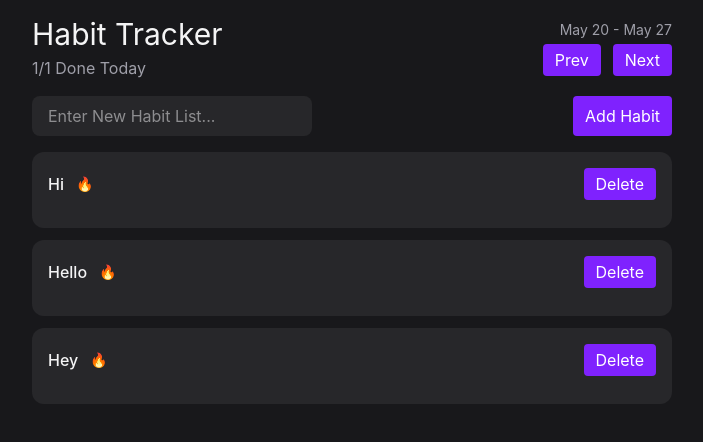
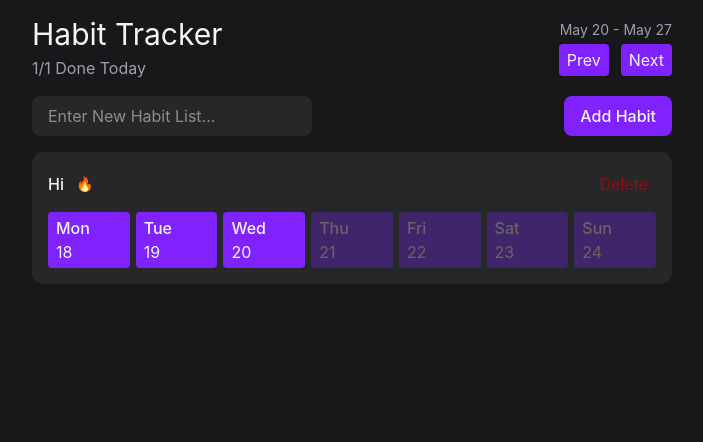
Before and after one commit to Ahsan-SWE/Todo-Habit-Tracker, a React (Vite) app: page / in a window 1280 px wide. Shown: the top 442 px of the page, without its empty margins (288-991 px from the left). Built offline with nearby package versions, Linux system fonts and the light colour scheme.

Commit message:
Habit listing done

```diff
--- a/package.json
+++ b/package.json
@@ -14,6 +14,7 @@
     "date-fns": "^4.2.1",
     "react": "^19.2.6",
     "react-dom": "^19.2.6",
+    "tailwind-merge": "^3.6.0",
     "tailwindcss": "^4.3.0"
   },
   "devDependencies": {
--- a/src/components/Button.tsx
+++ b/src/components/Button.tsx
@@ -1,14 +1,50 @@
-import type { ReactNode } from "react";
+import type { ComponentProps } from "react";
+import { twMerge } from "tailwind-merge";
+
+type variant = "primary" | "secondary" | "ghost-destructive";
+
 
 
 type ButtonProps = {
-  children: ReactNode;
-};
+  variant?: variant;
 
-export function Button({ children }: ButtonProps) {
+} & ComponentProps<"button">;
+
+export function Button({ variant = "primary", className, ...props }: ButtonProps) {
   return (
-    <button className="bg-violet-600 hover:bg-violet-500 transition-colors text-white px-3 py-1 rounded">
-      {children}
-    </button>
+    <button
+
+
+      {...props}
+      className={twMerge(getVariantStyles(variant), "transition-colors rounded px-2 py-1 disabled:opacity-30 disabled:cursor-not-allowed", className)}
+    />
+
   );
 }
+
+
+
+
+
+
+
+
+
+
+
+
+
+
+
+function getVariantStyles(variant: variant) {
+  switch (variant) {
+    case "primary":
+      return "bg-violet-600 hover:bg-violet-500";
+    case "secondary":
+      return "bg-zinc-700 hover:bg-zinc-600 text-zinc-400";
+    case "ghost-destructive":
+      return "hover:bg-red-800 text-red-800 hover:text-red-200";
+    default:
+      throw new Error(`Invalid variant: ${variant satisfies never}`);
+  }
+}
--- a/src/components/HabitForm.tsx
+++ b/src/components/HabitForm.tsx
@@ -8,7 +8,7 @@
   <form className="flex gap-2 justify-between">
     <input className="flex gap-2 rounded-lg bg-zinc-800 px-4 py-2 outline-none focus-visible:ring-2 focus-visible:ring-violet-500 "
     placeholder="Enter New Habit List..."/>
-    <Button>Add Habit</Button>
+    <Button className="rounded-lg px-4 py-2 font-medium">Add Habit</Button>
   </form>
 
   )
--- a/src/components/HabitList.tsx
+++ b/src/components/HabitList.tsx
@@ -1,17 +1,11 @@
 import { Button } from "./Button";
-import { startOfWeek } from "date-fns"
+import { eachDayOfInterval, endOfWeek, format, isFuture, startOfWeek } from "date-fns"
 
 export function HabitList() {
 
     const habits = [
         { id: 1, name: "Hi" },
-        { id: 2, name: "Hello" },
-        { id: 3, name: "Hey" },
-
     ];
-
-
-
     if (habits.length === 0) {
         return (
             <div className="text-center text-zinc-400 py-10">
@@ -19,9 +13,6 @@
             </div>
         )
     }
-
-
-
 
 return (
   <div className="flex flex-col gap-3">
@@ -32,12 +23,12 @@
 )
 }
 
-
-
 function HabitItem({ habit }: HabitItemProps) {
 
-
-
+  const visibleDates = eachDayOfInterval({
+    start: startOfWeek(new Date(), { weekStartsOn: 1 }),
+    end: endOfWeek(new Date(), { weekStartsOn: 1 })
+  });
 
   return (
     <div className="rounded-xl bg-zinc-800 p-4 flex flex-col gap-3">
@@ -46,10 +37,20 @@
           <span className="font-medium">{habit.name}</span>
           <span className="text-sm text-amber-400">🔥</span>
         </div>
-        <Button>Delete</Button>
+        <Button variant="ghost-destructive">Delete</Button>
       </div>
 
 <div className="flex gap-1.5">
+
+{visibleDates.map(date => (
+  <Button className="flex flex-1 flex-col"
+  key={date.toISOString()} disabled={isFuture(date)}>
+  <span className="font-medium">{format(date, "EEE")}</span>
+  <span>{format(date, "d")}</span>
+
+  </Button>
+))}
+
 
 </div>
 
```
Also changed, not shown: 1 other file (tests, documents, lock files or other folders).
